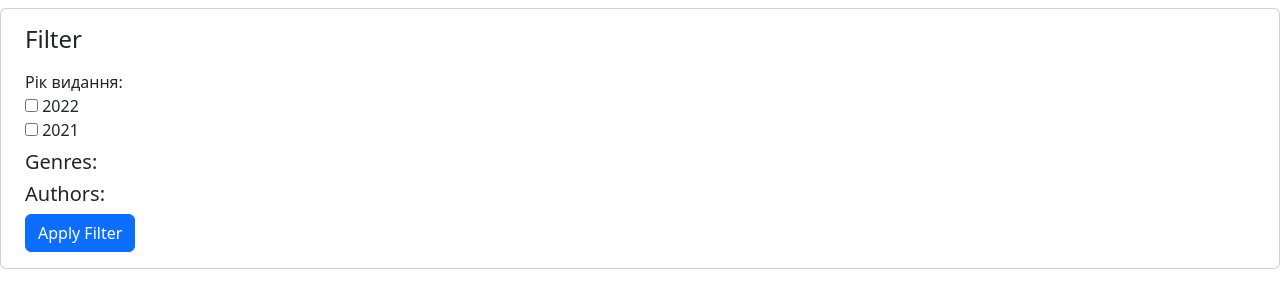
After one commit to LesyukSerg/bookstore, a PHP site: template View/filter.php in a window 1280 px wide. The commit adds this page. Shown: the top 308 px of the page. Run offline with PHP 8.4, Linux system fonts and the light colour scheme; the template is opened without the code that fills it, so the values that code supplies are empty; some libraries are stand-ins or nearby versions.

Commit message:
+ filter

```diff
--- a/Classes/Model.php
+++ b/Classes/Model.php
@@ -61,10 +61,10 @@
             return $this->db->fetchRow($sql);
         }
 
-        public function getList($count = 10, $page = 1, $order_by = 'name'): array
+        public function getList($count = 10, $page = 1, $order_by = 'name', $direction = 'asc'): array
         {
             $page--;
-            $sql = "SELECT * FROM $this->table ORDER BY $order_by
+            $sql = "SELECT * FROM $this->table ORDER BY $order_by $direction
                         LIMIT $count OFFSET " . ($page * $count);
 
             return $this->db->fetchAll($sql);
--- /dev/null
+++ b/View/filter.php
@@ -0,0 +1,62 @@
+<div class="card-deck pt-2">
+    <div class="card px-4 py-3">
+        <h4>Filter</h4>
+        <form action="<?= $_SERVER['REQUEST_URI'] ?>" method="post">
+            <div class="form-group mt-2">
+                <label for="yearFilter">Рік видання:</label>
+                <div class="custom-control custom-checkbox">
+                    <input type="checkbox" class="custom-control-input" name="years[]" id="year2022" value="2022">
+                    <label class="custom-control-label" for="year2022">2022</label>
+                </div>
+                <div class="custom-control custom-checkbox">
+                    <input type="checkbox" class="custom-control-input" name="year[]" id="year2021">
+                    <label class="custom-control-label" for="year2021">2021</label>
+                </div>
+                <?php
+                    foreach ($years as $one) {
+                        echo '
+                        <div class="custom-control custom-checkbox">
+                            <input type="checkbox" class="custom-control-input" name="years['.$one['id'].']" value="'.$one['id'].'" id="genre'.$one['id'].'"
+                                '.(isset($selected['years'][$one['id']]) ? 'checked=checked' : '').'
+                            >
+                            <label class="custom-control-label" for="genre'.$one['id'].'">' . $one['name'] . '</label>
+                        </div>';
+                    }
+                ?>
+            </div>
+
+            <div class="form-group mt-2">
+                <h5>Genres:</h5>
+                <?php
+                    foreach ($genres as $one) {
+                        echo '
+                        <div class="custom-control custom-checkbox">
+                            <input type="checkbox" class="custom-control-input" name="genres['.$one['id'].']" value="'.$one['id'].'" id="genre'.$one['id'].'"
+                                '.(isset($selected['genres'][$one['id']]) ? 'checked=checked' : '').'
+                            >
+                            <label class="custom-control-label" for="genre'.$one['id'].'">' . $one['name'] . '</label>
+                        </div>';
+                    }
+                ?>
+            </div>
+            <div class="form-group mt-2">
+                <h5>Authors:</h5>
+                <?php
+                    foreach ($authors as $one) {
+                        echo '
+                        <div class="custom-control custom-checkbox">
+                            <input type="checkbox" class="custom-control-input" name="authors['.$one['id'].']" value="'.$one['id'].'" id="author'.$one['id'].'"
+                            '.(isset($selected['authors'][$one['id']]) ? 'checked=checked' : '').'
+                            >
+                            <label class="custom-control-label" for="author'.$one['id'].'">' . $one['name'] . '</label>
+                        </div>';
+                    }
+                ?>
+            </div>
+
+            <div class="form-group mt-2">
+                <button type="submit" class="btn btn-primary">Apply Filter</button>
+            </div>
+        </form>
+    </div>
+</div>
```
Also changed, not shown: Classes/Books.php (+80 -17 lines), Controllers/PageBooks.php (+21 -2 lines), View/books.php (+10 -3 lines).
